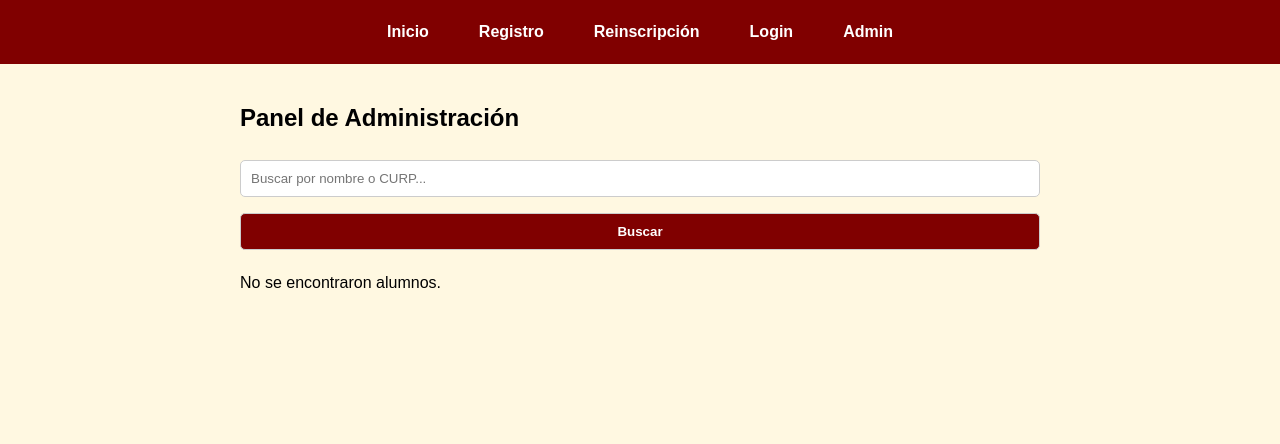
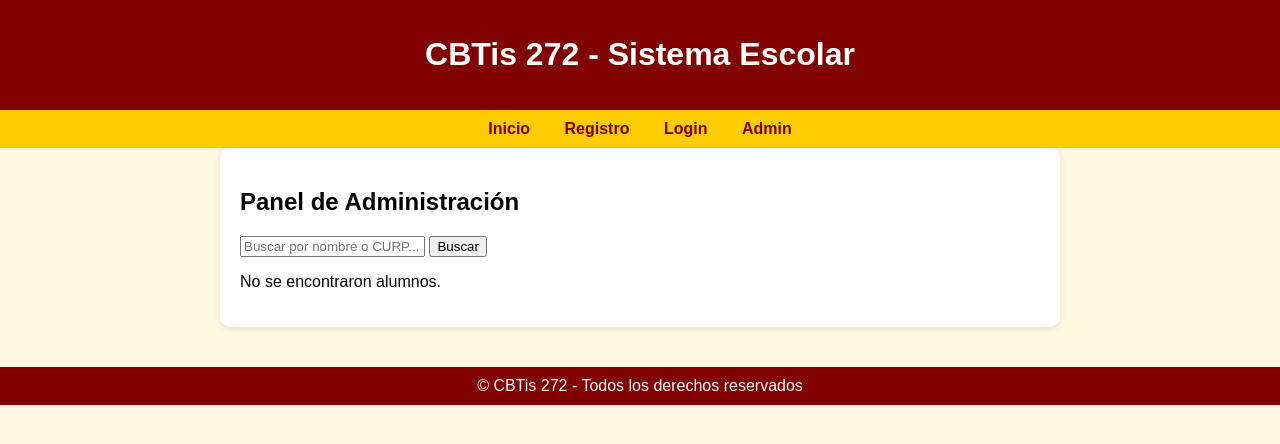
Before and after one commit to Armando59t/cbtis272, a Flask app: page /admin in a window 1280 px wide. Shown: the top 444 px of the page. Run offline with Flask 3, Linux system fonts and the light colour scheme; the visitor is signed in with stand-in values (Sample User, id 1); data that the repository does not hold is empty.

Commit message:
Update base.html

```diff
--- a/templates/base.html
+++ b/templates/base.html
@@ -2,103 +2,75 @@
 <html lang="es">
 <head>
     <meta charset="UTF-8">
-    <meta name="viewport" content="width=device-width, initial-scale=1.0">
     <title>{% block titulo %}CBTis 272{% endblock %}</title>
     <style>
         body {
             font-family: Arial, sans-serif;
+            background-color: #fff8e1;
             margin: 0;
-            background-color: #fff8e1;
+            padding: 0;
+        }
+
+        header {
+            background-color: #800000;
+            color: white;
+            padding: 15px;
+            text-align: center;
         }
 
         nav {
-            background-color: #800000;
-            padding: 10px;
-            display: flex;
-            justify-content: center;
-            flex-wrap: wrap;
-        }
-
-        nav a {
-            color: white;
-            text-decoration: none;
-            margin: 5px 10px;
-            font-weight: bold;
-            padding: 8px 15px;
-            border-radius: 5px;
-            transition: background-color 0.2s;
-        }
-
-        nav a:hover {
-            background-color: #FFCC00;
-            color: #800000;
-        }
-
-        .contenido {
-            padding: 20px;
-            max-width: 800px;
-            margin: auto;
-        }
-
-        form input, form select {
-            width: 100%;
-            padding: 10px;
-            margin: 8px 0;
-            border-radius: 5px;
-            border: 1px solid #ccc;
-            box-sizing: border-box;
-        }
-
-        input[type="submit"] {
-            background-color: #800000;
-            color: white;
-            font-weight: bold;
-            cursor: pointer;
-        }
-
-        input[type="submit"]:hover {
-            background-color: #FFCC00;
-            color: #800000;
-        }
-
-        table {
-            width: 100%;
-            border-collapse: collapse;
-            margin-top: 20px;
-        }
-
-        table, th, td {
-            border: 1px solid #800000;
-        }
-
-        th, td {
+            background-color: #ffcc00;
             padding: 10px;
             text-align: center;
         }
 
-        @media (max-width: 600px) {
-            nav {
-                flex-direction: column;
-            }
+        nav a {
+            color: #800000;
+            text-decoration: none;
+            margin: 0 15px;
+            font-weight: bold;
+        }
 
-            th, td {
-                font-size: 12px;
-                padding: 5px;
-            }
+        nav a:hover {
+            text-decoration: underline;
+        }
+
+        main {
+            padding: 20px;
+            max-width: 800px;
+            margin: auto;
+            background-color: white;
+            border-radius: 10px;
+            box-shadow: 0 2px 6px rgba(0,0,0,0.1);
+        }
+
+        footer {
+            background-color: #800000;
+            color: white;
+            text-align: center;
+            padding: 10px;
+            margin-top: 40px;
         }
     </style>
 </head>
 <body>
+    <header>
+        <h1>CBTis 272 - Sistema Escolar</h1>
+    </header>
+
     <nav>
         <a href="/">Inicio</a>
         <a href="/registro">Registro</a>
-        <a href="/reinscripcion">Reinscripción</a>
         <a href="/login">Login</a>
         <a href="/admin/login">Admin</a>
     </nav>
 
-    <div class="contenido">
+    <main>
         {% block contenido %}{% endblock %}
-    </div>
+    </main>
+
+    <footer>
+        © CBTis 272 - Todos los derechos reservados
+    </footer>
 </body>
 </html>
```
